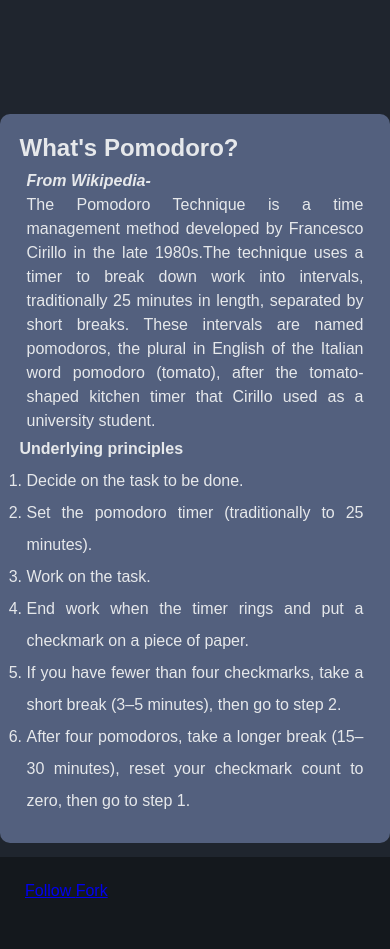
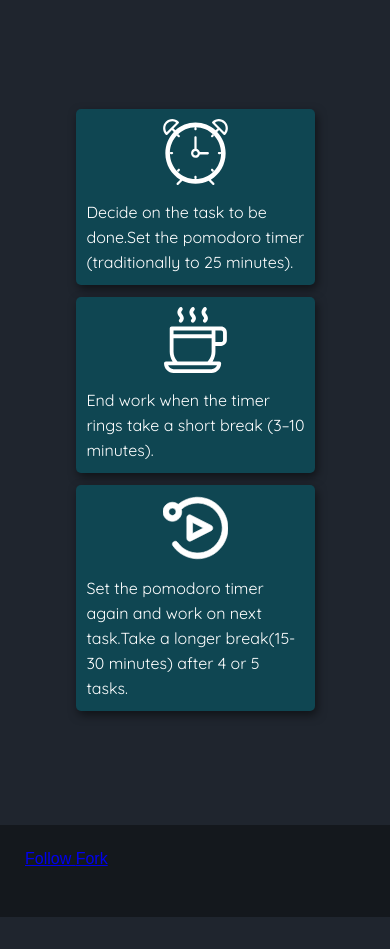
Before and after one commit to riya09/pomodoro, a plain HTML site: page index.html in a window 390 px wide. Shown: the part 657-1606 px from the top of the page. After the commit the page ends 1574 px from the top, so only its background shows below. Drawn offline with Linux system fonts and the light colour scheme.

Commit message:
changed some styling

```diff
--- a/index.css
+++ b/index.css
@@ -118,24 +118,6 @@
     background: #3581fa;
     color: white;
 }
-#description{
-    width: 70%;
-    margin: 0 auto;
-    padding: 2%;
-    border-radius: 10px;
-    margin-top: 5%;
-    background: #53607e;
-    color: #e6e8eb;
-    text-align: justify;
-}
-#description p{
-    padding: 2%;
-    line-height: 150%;
-}
-#description ol{
-    padding: 2%;
-    line-height: 200%;
-}
 .container{
   position: relative;
 }
@@ -152,13 +134,62 @@
 .button-container{
   margin-left: 25px;
 }
-@media screen and (max-width:768px){
+.card-container{
+  width:80%;
+  margin:100px auto;
+}
+.card {
+  float: left;
+  box-shadow: 2px 4px 10px 0 rgba(0, 0, 0, 0.5);
+  width: 23%;
+  height:32vh;
+  background: #0f4652;
+  padding:10px;
+  margin-left: 6.66%;
+  border-radius: 5px;
+}
+.card-container::after{
+  content: "";
+  display: table;
+  clear: both;
+}
+.card img{
+  display: block;
+  width:25%;
+  margin:0 auto;
+}
+.desc-p {
+  color: #fff;
+  font-size: 16px;
+  font-family: Quicksand,sans-serif;
+  text-align: left;
+  margin-top:15px;
+  line-height: 25px;
+}
+@media screen and (max-width:900px)  {
+  .controls{
+      width:50%;
+  }
+  .card{
+    width:25%;
+    height: auto;
+    margin-left: 2%;
+    margin-top:4%;
+  }
+  .card img{
+    width:30%;
+  }
+}
+@media screen and (max-width:800px){
     .controls{
         width: 50%;
     }
     #setting-option{
         width: 50%;
         left: 20%;
+    }
+    .card{
+      height: auto;
     }
 }
 @media screen and (max-width:414px){
@@ -178,4 +209,14 @@
         width: 90%;
         padding:5%;
     }
+    .card{
+      width:70%;
+      height: auto;
+      display: block;
+      margin-left: 12%;
+      margin-top:4%;
+    }
+    .card img{
+      width:30%;
+    }
 }
--- a/index.html
+++ b/index.html
@@ -34,18 +34,20 @@
             <input type="number" id="lbreak" min="15" max='30' step="5" value="15">
             <a href="#" id="apply" onclick="reset_setting(this)">Apply</a>
         </div>
-        <div id="description">
-            <h2>What's Pomodoro?</h2>
-            <p><b><i>From Wikipedia-</i></b><br>The Pomodoro Technique is a time management method developed by Francesco Cirillo in the late 1980s.The technique uses a timer to break down work into intervals, traditionally 25 minutes in length, separated by short breaks. These intervals are named pomodoros, the plural in English of the Italian word pomodoro (tomato), after the tomato-shaped kitchen timer that Cirillo used as a university student.</p>
-            <h4 id="principle">Underlying principles</h4>
-            <ol>
-                <li>Decide on the task to be done.</li>
-                <li>Set the pomodoro timer (traditionally to 25 minutes).</li>
-                <li>Work on the task.</li>
-                <li>End work when the timer rings and put a checkmark on a piece of paper.</li>
-                <li>If you have fewer than four checkmarks, take a short break (3–5 minutes), then go to step 2.</li>
-                <li>After four pomodoros, take a longer break (15–30 minutes), reset your checkmark count to zero, then go to step 1.</li>
-            </ol>
+
+        <div class="card-container">
+          <div class="card">
+            <img src="images/alarm-clock.svg">
+            <p class="desc-p">Decide on the task to be done.Set the pomodoro timer (traditionally to 25 minutes).</p>
+          </div>
+          <div class="card">
+            <img src="images/break-time.svg">
+            <p class="desc-p">End work when the timer rings take a short break (3–10 minutes).</p>
+          </div>
+          <div class="card">
+            <img src="images/replay.svg">
+            <p class="desc-p">Set the pomodoro timer again and work on next task.Take a longer break(15-30 minutes) after 4 or 5 tasks.</p>
+          </div>
         </div>
         <div class="container">
           <footer>
```
Also changed, not shown: images/alarm-clock.svg (added), images/break-time.svg (added), images/replay.svg (added).
